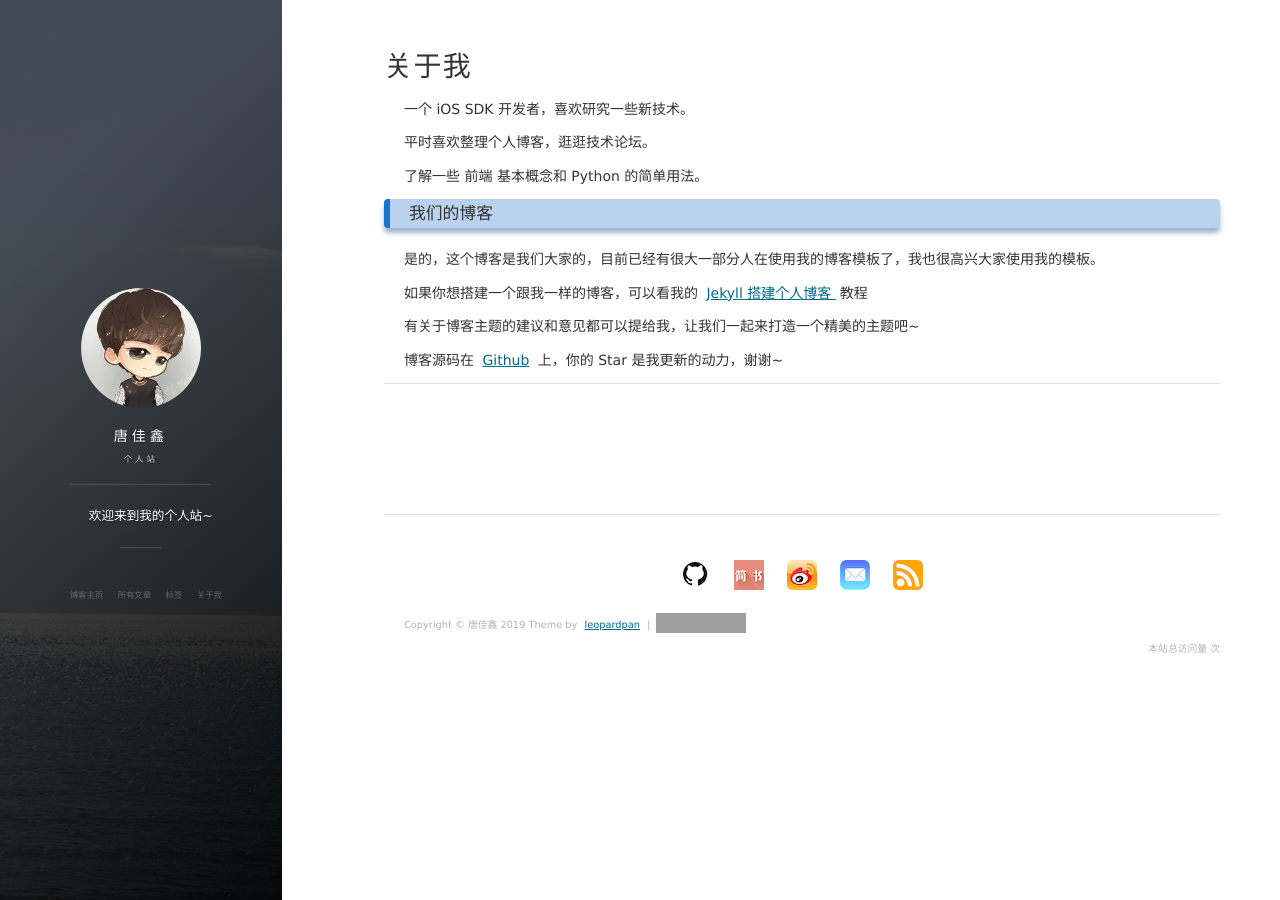
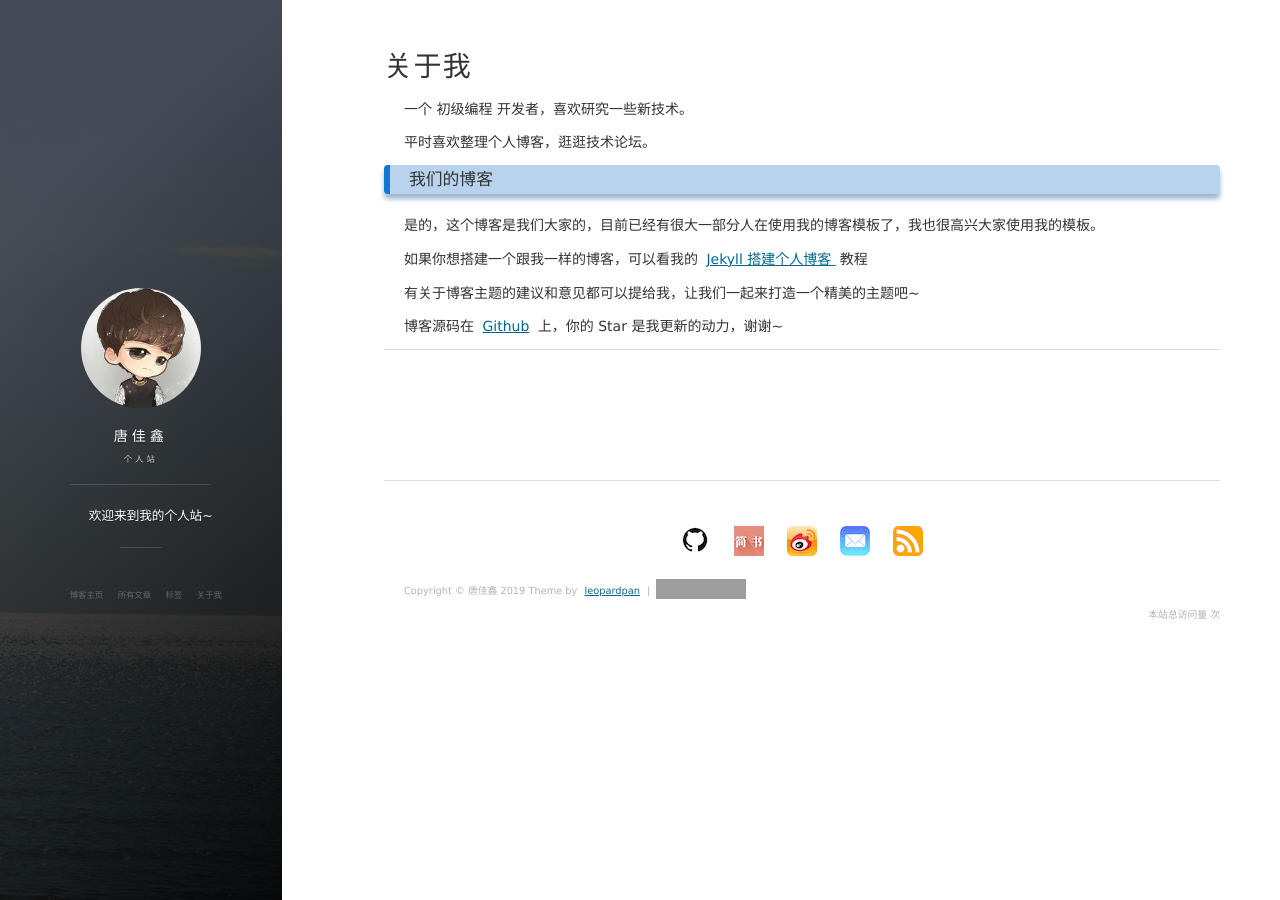
Before and after one commit to tangjiaxin68716660/tangjiaxin68716660.github.io, a Jekyll site: the page built from about.md, in a window 1280 px wide. Built offline with Jekyll 4.4.1, drawn with Linux system fonts in a browser that asks for light colours; nearby versions of some CDN libraries; comment, search, counter and statistics services are not loaded; grey boxes are pictures that could not be loaded.

Commit message:
更改关于我

```diff
--- a/about.md
+++ b/about.md
@@ -3,16 +3,15 @@ layout: page
 title: 关于我
 ---
 
-一个 iOS SDK 开发者，喜欢研究一些新技术。
+一个 初级编程 开发者，喜欢研究一些新技术。
 <p>
 平时喜欢整理个人博客，逛逛技术论坛。
 <p>
-了解一些 前端 基本概念和 Python 的简单用法。
+
 
 <p>
 
 <h3> 我们的博客 </h3>
-
 <p>
 
 是的，这个博客是我们大家的，目前已经有很大一部分人在使用我的博客模板了，我也很高兴大家使用我的模板。
```
Also changed, not shown: 1 other file.
